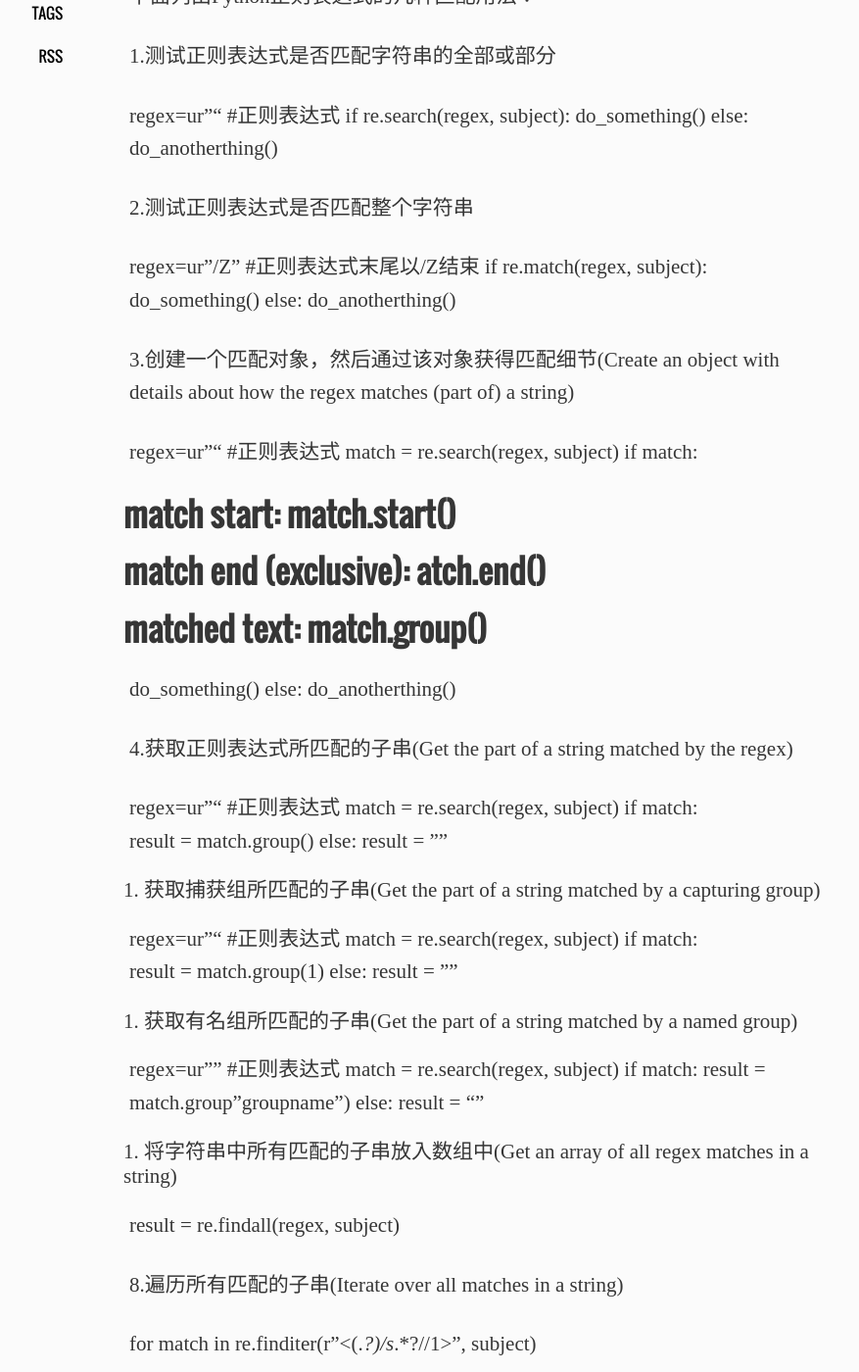
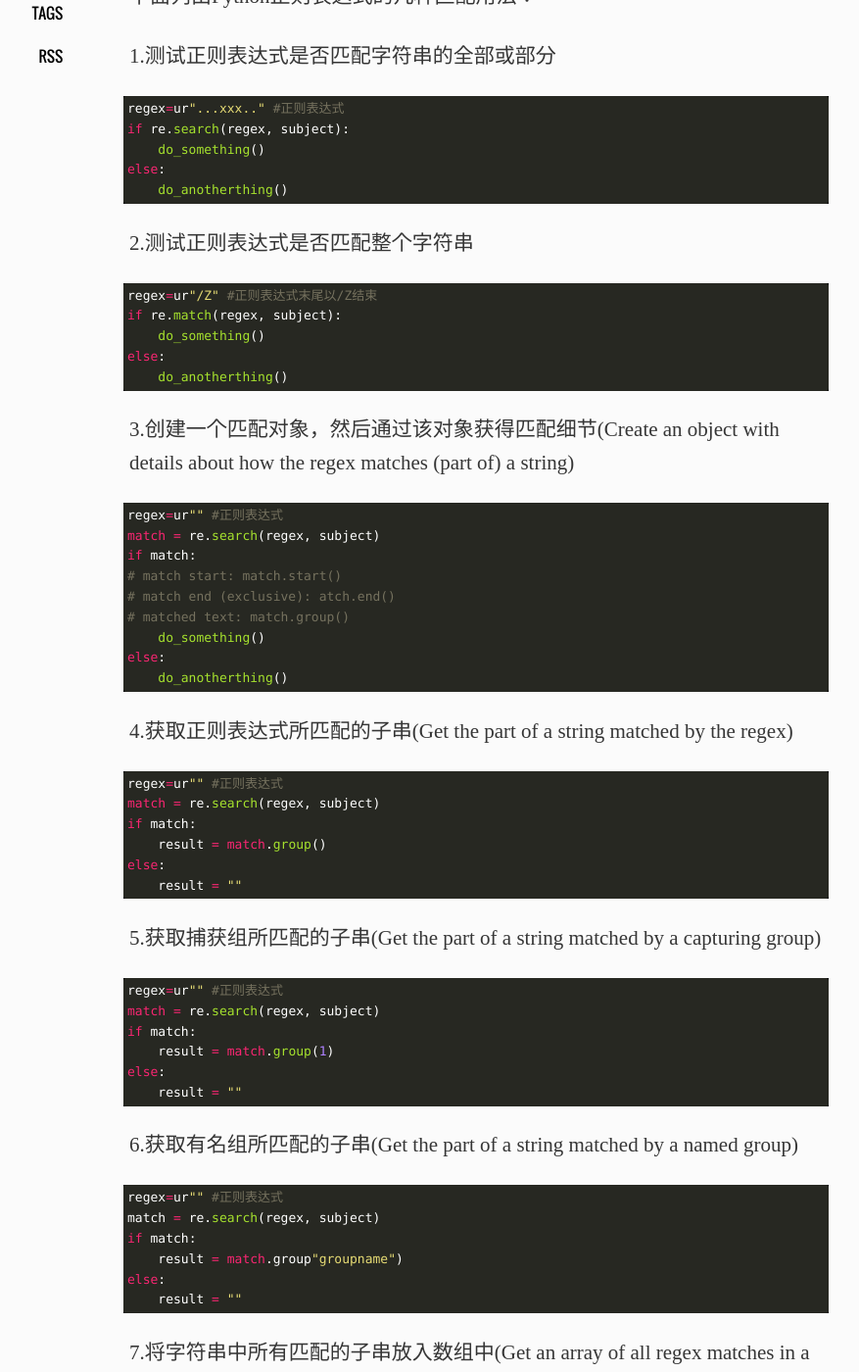
Before and after one commit to xavierskip/xavierskip.github.io, a Jekyll site: the page built from _posts/2011-11-30-python-re.md, in a window 1280 px wide and 1400 px high, scrolled down 192 px. Shown: the whole window at 98% size, without its empty margins (154-1031 px from the left). Built offline with Jekyll 4.4.1, drawn with Linux system fonts in a browser that asks for light colours; comment, search, counter and statistics services are not loaded; some of the changed text lies outside the part shown.

Commit message:
Update 2011-11-30-python-re.md

````diff
--- a/_posts/2011-11-30-python-re.md
+++ b/_posts/2011-11-30-python-re.md
@@ -17,449 +17,205 @@ tags:
 
 1.测试正则表达式是否匹配字符串的全部或部分
 
-
-
-
-
-
-
-
-regex=ur"" #正则表达式
+``` python
+regex=ur"...xxx.." #正则表达式
 if re.search(regex, subject):
-do_something()
+    do_something()
 else:
-do_anotherthing()
-
-
-
-
-
-
+    do_anotherthing()
+```
 
 2.测试正则表达式是否匹配整个字符串
 
-
-
-
-
-
-
-
-
-
+```python
 regex=ur"/Z" #正则表达式末尾以/Z结束
 if re.match(regex, subject):
-do_something()
+    do_something()
 else:
-do_anotherthing()
-
-
-
-
-
-
+    do_anotherthing()
+```
 
 3.创建一个匹配对象，然后通过该对象获得匹配细节(Create an object with details about how the regex matches (part of) a string)
 
-
-
-
-
-
-
-
-
-
+```python
 regex=ur"" #正则表达式
-match = re.search(regex, subject)
+match = re.search(regex, subject)
 if match:
 # match start: match.start()
 # match end (exclusive): atch.end()
 # matched text: match.group()
-do_something()
+    do_something()
 else:
-do_anotherthing()
-
-
-
-
-
+    do_anotherthing()
+```
 
 4.获取正则表达式所匹配的子串(Get the part of a string matched by the regex)
 
-
-
-
-
-
-
-
-
-
+```python
 regex=ur"" #正则表达式
 match = re.search(regex, subject)
 if match:
-result = match.group()
+    result = match.group()
 else:
-result = ""
+    result = ""
+```
+
+5.获取捕获组所匹配的子串(Get the part of a string matched by a capturing group)
 
 
-
-
-
-
-5. 获取捕获组所匹配的子串(Get the part of a string matched by a capturing group)
-
-
-
-
-
-
-
-
-
-
+```python
 regex=ur"" #正则表达式
 match = re.search(regex, subject)
 if match:
-result = match.group(1)
+    result = match.group(1)
 else:
-result = ""
+    result = ""
+```
 
+6.获取有名组所匹配的子串(Get the part of a string matched by a named group)
 
-
-
-
-
-6. 获取有名组所匹配的子串(Get the part of a string matched by a named group)
-
-
-
-
-
-
-
-
-
-
+```python
 regex=ur"" #正则表达式
 match = re.search(regex, subject)
 if match:
-result = match.group"groupname")
+    result = match.group"groupname")
 else:
-result = ""
+    result = ""
+```
 
+7.将字符串中所有匹配的子串放入数组中(Get an array of all regex matches in a string)
 
-
-
-
-
-7. 将字符串中所有匹配的子串放入数组中(Get an array of all regex matches in a string)
-
-
-
-
-
-
-
-
-
-
+```python
 result = re.findall(regex, subject)
-
-
-
-
-
+```
 
 8.遍历所有匹配的子串(Iterate over all matches in a string)
 
-
-
-
-
-
-
-
-
-
+```python
 for match in re.finditer(r"<(.*?)/s*.*?//1>", subject)
 # match start: match.start()
 # match end (exclusive): atch.end()
 # matched text: match.group()
-
-
-
-
-
+```
 
 9.通过正则表达式字符串创建一个正则表达式对象(Create an object to use the same regex for many operations)
 
-
-
-
-
-
-
-
-
-
+```python
 reobj = re.compile(regex)
-
-
-
-
-
+```
 
 10.用法１的正则表达式对象版本（use regex object for if/else branch whether (part of) a string can be matched）
 
-
-
-
-
-
-
-
-
-
+```python
 reobj = re.compile(regex)
 if reobj.search(subject):
-do_something()
+    do_something()
 else:
-do_anotherthing()
-
-
-
-
-
+    do_anotherthing()
+```
 
 11.用法２的正则表达式对象版本（use regex object for if/else branch whether a string can be matched entirely）
 
-
-
-
-
-
-
-
-
-
+```python
 reobj = re.compile(r"/Z")　＃正则表达式末尾以/Z 结束
 if reobj.match(subject):
-do_something()
+    do_something()
 else:
-do_anotherthing()
-
-
-
-
-
-
+    do_anotherthing()
+```
 
 12.创建一个正则表达式对象，然后通过该对象获得匹配细节（Create an object with details about how the regex object matches (part of) a string）
 
-
-
-
-
-
-
-
-
-
+```python
 reobj = re.compile(regex)
 match = reobj.search(subject)
 if match:
 # match start: match.start()
 # match end (exclusive): atch.end()
 # matched text: match.group()
-do_something()
+    do_something()
 else:
-do_anotherthing()
-
-
-
-
-
+    do_anotherthing()
+```
 
 13.用正则表达式对象获取匹配子串（Use regex object to get the part of a string matched by the regex）
 
-
-
-
-
-
-
-
-
-
+```python
 reobj = re.compile(regex)
 match = reobj.search(subject)
 if match:
-result = match.group()
+    result = match.group()
 else:
-result = ""
-
-
-
-
-
+    result = ""
+```
 
 14.用正则表达式对象获取捕获组所匹配的子串（Use regex object to get the part of a string matched by a capturing group）
 
-
-
-
-
-
-
-
-
-
+```python
 reobj = re.compile(regex)
 match = reobj.search(subject)
 if match:
-result = match.group(1)
+    result = match.group(1)
 else:
-result = ""
-
-
-
-
-
+    result = ""
+```
 
 15.用正则表达式对象获取有名组所匹配的子串（Use regex object to get the part of a string matched by a named group）
 
-
-
-
-
-
-
-
-
-
+```python
 reobj = re.compile(regex)
 match = reobj.search(subject)
 if match:
-result = match.group("groupname")
+    result = match.group("groupname")
 else:
-result = ""
-
-
-
-
-
+    result = ""
+```
 
 16.用正则表达式对象获取所有匹配子串并放入数组（Use regex object to get an array of all regex matches in a string）
 
-
-
-
-
-
-
-
-
-
+```python
 reobj = re.compile(regex)
 result = reobj.findall(subject)
-
-
-
-
-
+```
 
 17.通过正则表达式对象遍历所有匹配子串（Use regex object to iterate over all matches in a string）
 
-
-
-
-
-
-
-
-
-
+```python
 reobj = re.compile(regex)
 for match in reobj.finditer(subject):
 # match start: match.start()
 # match end (exclusive): match.end()
 # matched text: match.group()
+```
 
-
-
-
-
-
-字符串替换
-
-
+#### 字符串替换
 
 1.替换所有匹配的子串
 
-
-
-
-
-
-
-
-
-
+```python
 #用newstring替换subject中所有与正则表达式regex匹配的子串
 result = re.sub(regex, newstring, subject)
-
-
-
-
-
+```
 
 2.替换所有匹配的子串（使用正则表达式对象）
 
+```python
+reobj = re.compile(regex)
+result = reobj.sub(newstring, subject)
+```
 
 
-
-
-
-
-
-
-
-reobj = re.compile(regex)
-result = reobj.sub(newstring, subject)
-
-
-
-
-
-
-字符串拆分
-
-
+#### 字符串拆分
 
 1.字符串拆分
 
-
-
-
-
-
-
-
-
-
+```python
 result = re.split(regex, subject)
-
-
-
-
-
+```
 
 2.字符串拆分（使用正则表示式对象）
 
-
-
-
+```python
 ## reobj = re.compile(regex)
 result = reobj.split(subject)
+```
````
